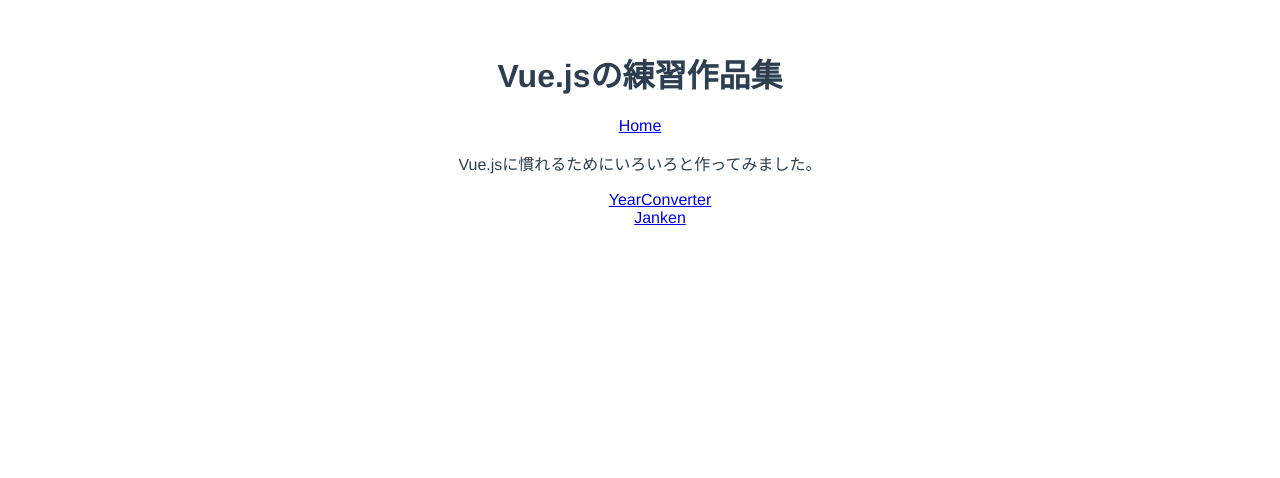
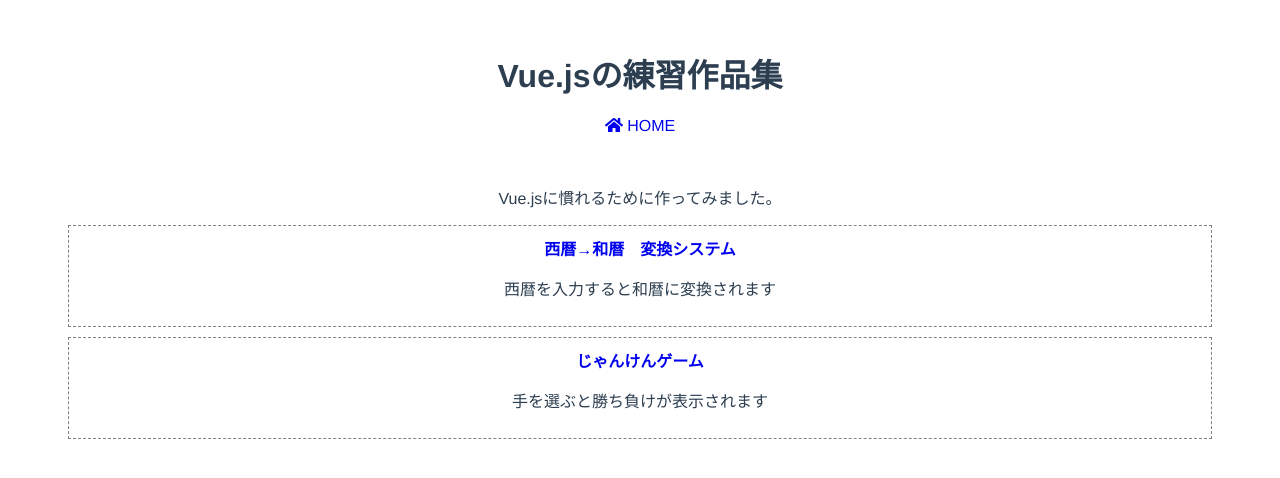
Before and after one commit to fumikao/vue-practice, a Vue app: page / in a window 1280 px wide. Shown: the top 478 px of the page. Built offline with nearby package versions, Linux system fonts and the light colour scheme.

Commit message:
Update top

```diff
--- a/src/App.vue
+++ b/src/App.vue
@@ -1,7 +1,9 @@
 <template>
   <div id="app">
     <h1>Vue.jsの練習作品集</h1>
-    <router-link to="/">Home</router-link>
+    <router-link to="/">
+      <font-awesome-icon :icon="['fas', 'home']" /> HOME
+    </router-link>
     <transition name="fade">
       <router-view/>
     </transition>
@@ -34,6 +36,10 @@
   opacity: 0
 }
 
+a {
+  text-decoration: none;
+}
+
 li {
   list-style: none;
 }
--- a/src/components/Top.vue
+++ b/src/components/Top.vue
@@ -1,10 +1,14 @@
 <template>
-  <div>
-    <p>Vue.jsに慣れるためにいろいろと作ってみました。</p>
-    <ul>
-      <li><router-link to="/year-converter">YearConverter</router-link></li>
-      <li><router-link to="/Janken">Janken</router-link></li>
-    </ul>
+  <div class="container">
+    <p>Vue.jsに慣れるために作ってみました。</p>
+    <div class="project">
+      <router-link to="/year-converter">西暦→和暦　変換システム</router-link></li>
+      <p>西暦を入力すると和暦に変換されます</p>
+    </div>
+    <div class="project">
+      <router-link to="/Janken">じゃんけんゲーム</router-link></li>
+      <p>手を選ぶと勝ち負けが表示されます</p>
+    </div>
   </div>
 </template>
 
@@ -18,6 +22,17 @@
 </script>
 
 <!-- Add "scoped" attribute to limit CSS to this component only -->
-<style scoped>
-
+<style lang="scss" scoped>
+.project {
+  border: dashed 1px gray;
+  padding: 10px;
+  margin: 10px;
+  a {
+    // color: #78FF94;
+    font-weight: bold;
+    &:hover {
+      opacity: 0.5;
+    }
+  }
+}
 </style>
```
